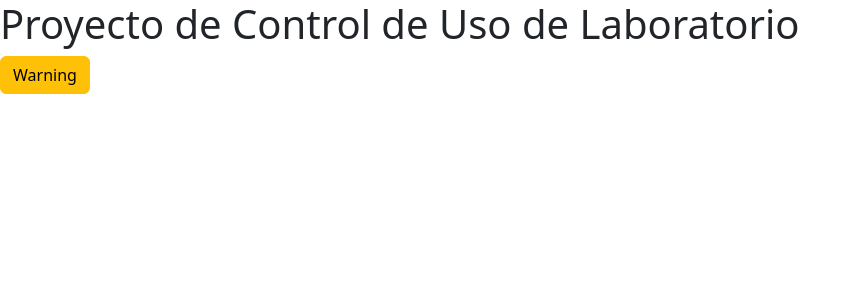
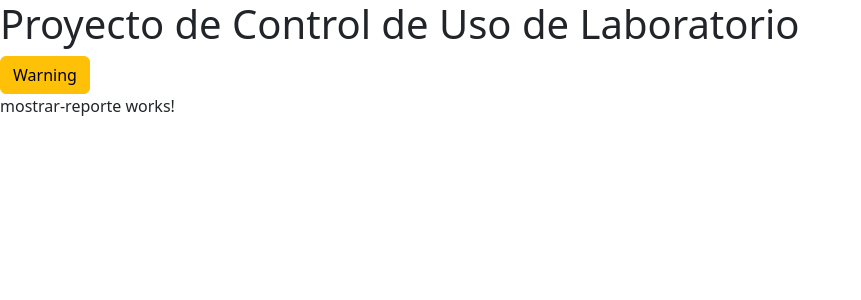
Before and after one commit to profeduardo67cap/FE-AppUsoLaboratorioControl, an Angular app: page / in a window 1280 px wide. Shown: the top 300 px of the page, without its empty margins (0-861 px from the left). Built offline with nearby package versions, Linux system fonts and the light colour scheme.

Commit message:
Se crea una Interface Usos
Se crea la interfaz, para modelar la captura de Usos

```diff
--- a/src/app/app.component.html
+++ b/src/app/app.component.html
@@ -1,2 +1,3 @@
 <h1>Proyecto de Control de Uso de Laboratorio</h1>
 <button type="button" class="btn btn-warning">Warning</button>
+<app-mostrar-reporte></app-mostrar-reporte>
```
Also changed, not shown: src/app/interfaces/Usos.ts (added, +8 -0 lines).
